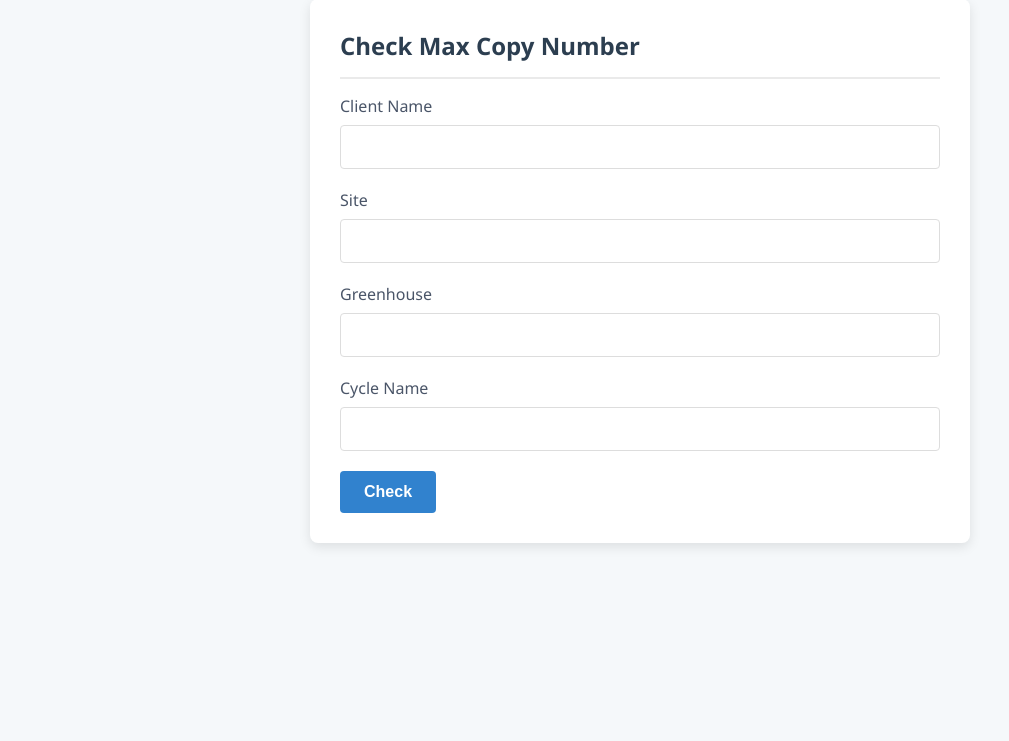
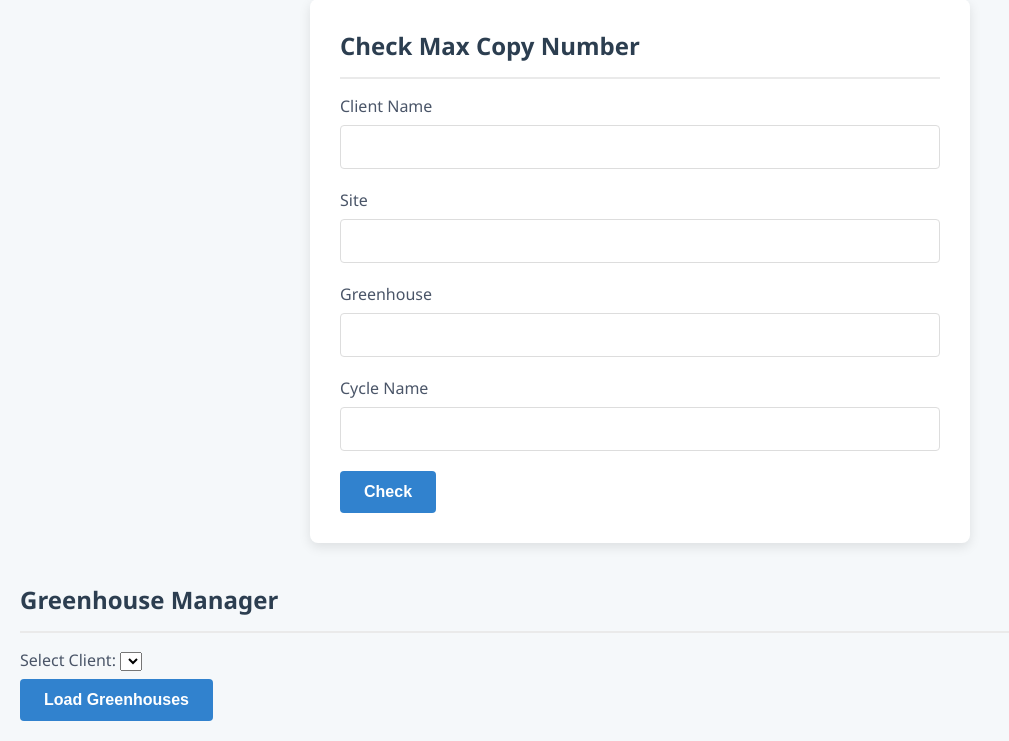
Before and after one commit to greenprem/flask-admin, a Python web app: template templates/panel.html in a window 1280 px wide. Shown: the part 61-802 px from the top of the page, without its empty margins (0-1009 px from the left). Before the commit the page ends 608 px from the top, so only its background shows below. Run offline with Jinja, Linux system fonts and the light colour scheme; the template is opened without the code that fills it, so the values that code supplies are empty.

Commit message:
views fix

```diff
--- a/templates/panel.html
+++ b/templates/panel.html
@@ -147,5 +147,116 @@
             }
         });
     </script>
+
+
+<h1>Greenhouse Manager</h1>
+
+    <form id="clientSelectForm">
+        <label>Select Client:
+            <select id="clientSelect" name="client">
+                <!-- Options will be populated dynamically -->
+            </select>
+        </label>
+        <button type="submit">Load Greenhouses</button>
+    </form>
+
+    <form id="greenhouseForm" style="display:none; margin-top: 20px;">
+        <div id="greenhouseFields"></div>
+
+        <h3>Add New Greenhouse</h3>
+        <input type="text" id="newKey" placeholder="New Greenhouse Key">
+        <input type="text" id="newValue" placeholder="New Greenhouse Name">
+        <button type="button" onclick="addNewGreenhouse()">Add</button><br><br>
+
+        <button type="submit">Save Changes</button>
+    </form>
+
+    <script>
+        const clientSelect = document.getElementById('clientSelect');
+        const clientSelectForm = document.getElementById('clientSelectForm');
+        const greenhouseForm = document.getElementById('greenhouseForm');
+        const greenhouseFields = document.getElementById('greenhouseFields');
+
+        let currentClient = null;
+        let greenhouseData = {};
+
+        async function fetchClients() {
+            const res = await fetch('/clients');
+            const clients = await res.json();
+            clients.forEach(client => {
+                console.log(clients);
+                console.log(client);
+                const option = document.createElement('option');
+                option.value = client;
+                option.textContent = client;
+                clientSelect.appendChild(option);
+            });
+        }
+
+        clientSelectForm.addEventListener('submit', async (e) => {
+            e.preventDefault();
+            currentClient = clientSelect.value;
+            const res = await fetch(`/get-greenhouses?client_name=${currentClient}`);
+            greenhouseData = await res.json();
+            greenhouseForm.style.display = 'block';
+            renderFields();
+        });
+
+        function renderFields() {
+    greenhouseFields.innerHTML = '';
+
+    const data = greenhouseData[0]; // access the object inside the array
+
+    for (const key in data) {
+        const input = document.createElement('input');
+        input.name = key;
+        input.value = data[key];
+        input.placeholder = key;
+        greenhouseFields.appendChild(document.createTextNode(`${key}: `));
+        greenhouseFields.appendChild(input);
+        greenhouseFields.appendChild(document.createElement('br'));
+    }
+}
+
+
+function addNewGreenhouse() {
+    const key = document.getElementById('newKey').value;
+    const value = document.getElementById('newValue').value;
+
+    if (key && value) {
+        greenhouseData[0][key] = value; // update the object inside the array
+        renderFields();
+        document.getElementById('newKey').value = '';
+        document.getElementById('newValue').value = '';
+    }
+}
+
+
+greenhouseForm.addEventListener('submit', async (e) => {
+    e.preventDefault();
+
+    const formData = new FormData(greenhouseForm);
+    const updatedData = {};
+
+    for (const [key, value] of formData.entries()) {
+        updatedData[key] = value;
+    }
+
+    const res = await fetch('/update-greenhouses', {
+        method: 'POST',
+        headers: { 'Content-Type': 'application/json' },
+        body: JSON.stringify({
+            client_name: currentClient,
+            greenhouses: [updatedData]  // wrap it back into an array
+        })
+    });
+
+    const result = await res.json();
+    alert(result.message);
+});
+
+
+        fetchClients();
+    </script>
 </body>
 </html>
```
